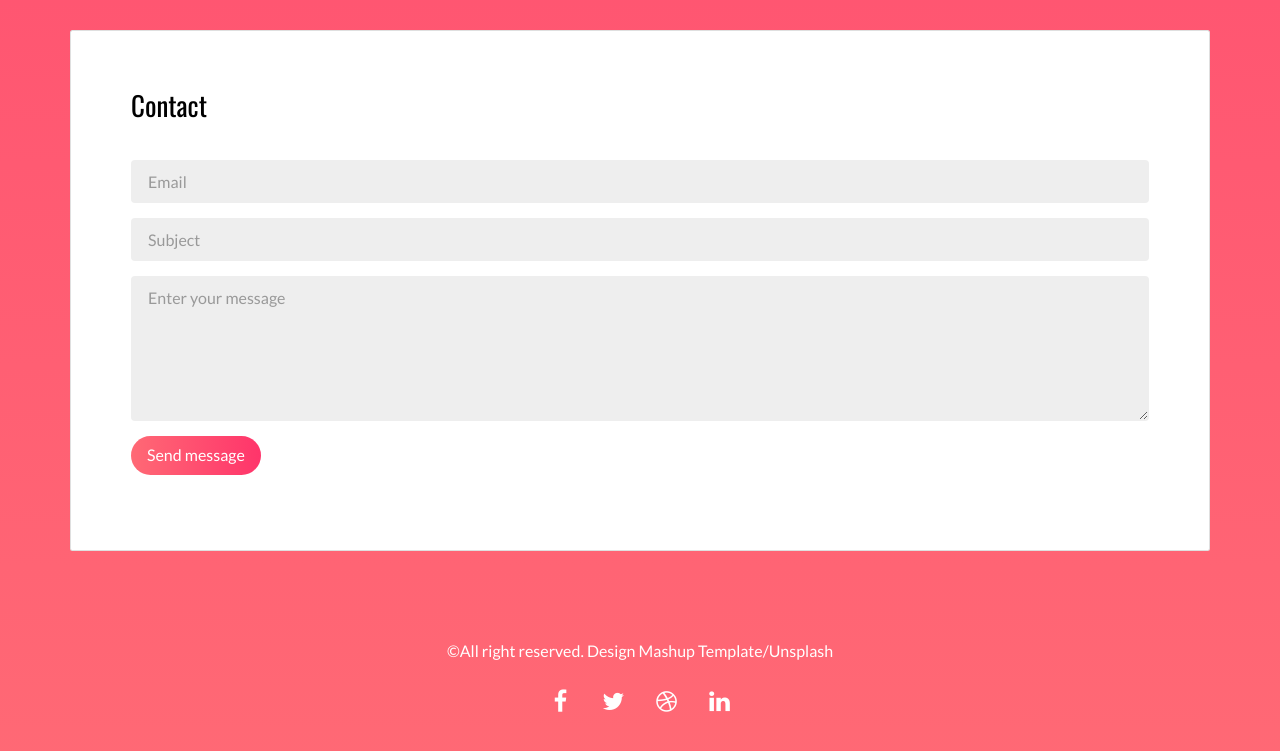
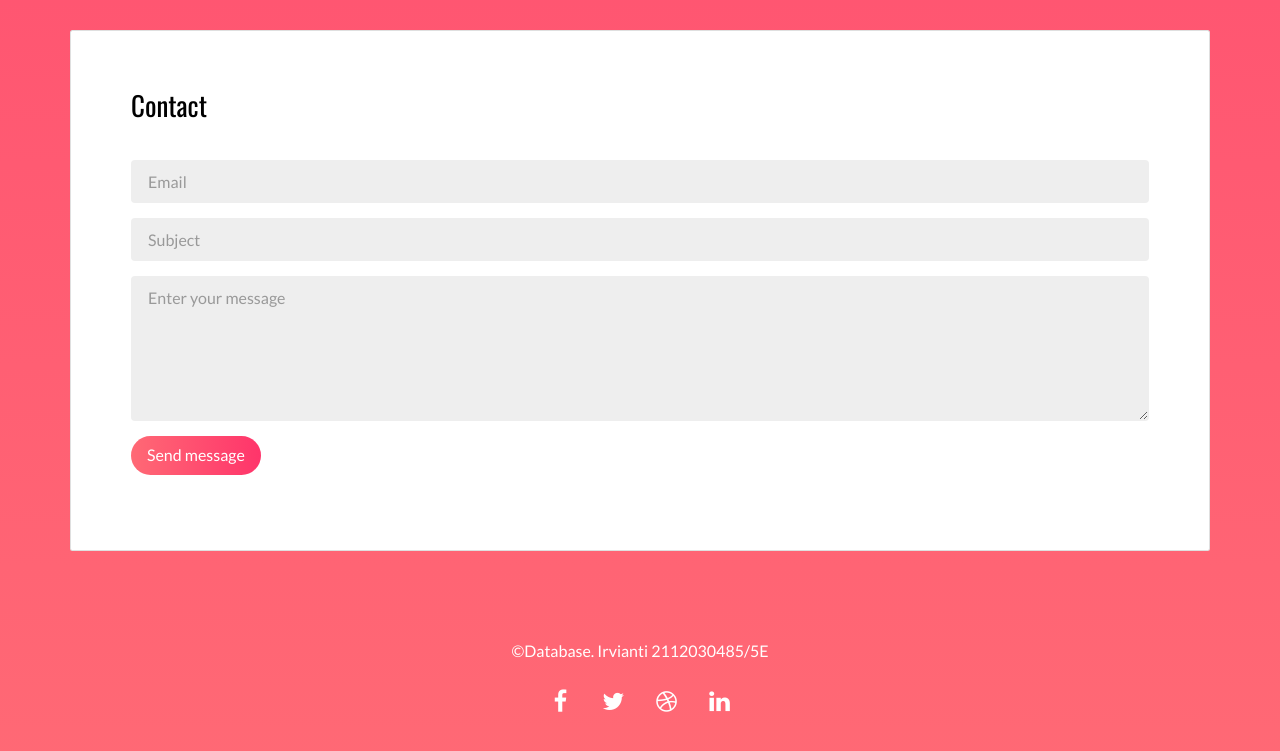
Before and after one commit to irvianti/irvianti.github.io-Simple-Portfolio, a plain HTML site: page index.html in a window 1280 px wide. Shown: the part 3464-4215 px from the top of the page. Drawn offline with nearby package versions, Linux system fonts and the light colour scheme.

Commit message:
Update index.html

```diff
--- a/index.html
+++ b/index.html
@@ -262,7 +262,7 @@
       <div class="col-xs-12">
         <p><img src="./assets/images/mashup-icon.svg" alt=""></p>
 
-        <p>©All right reserved. Design <a href="http://www.mashup-template.com/" title="Create website with free html template">Mashup Template</a>/<a href="https://unsplash.com/" title="Beautiful Free Images">Unsplash</a></p>
+        <p>©Database. Irvianti  <a href="http://www.mashup-template.com/" title="Create website with free html template">2112030485</a>/<a href="https://unsplash.com/" title="Beautiful Free Images">5E</a></p>
         <p>
           <a class="fa-icon fa-icon-2x" href="https://facebook.com/" title="">
             <i class="fa fa-facebook"></i>
```
